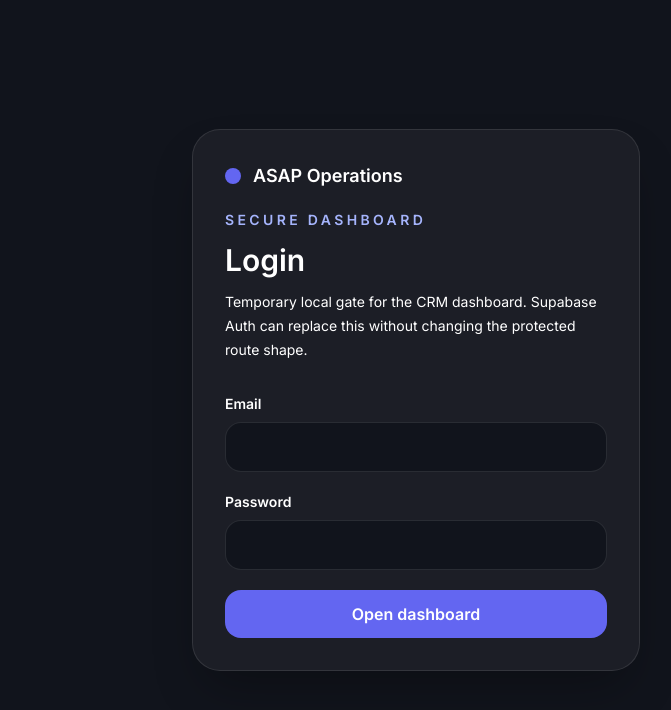
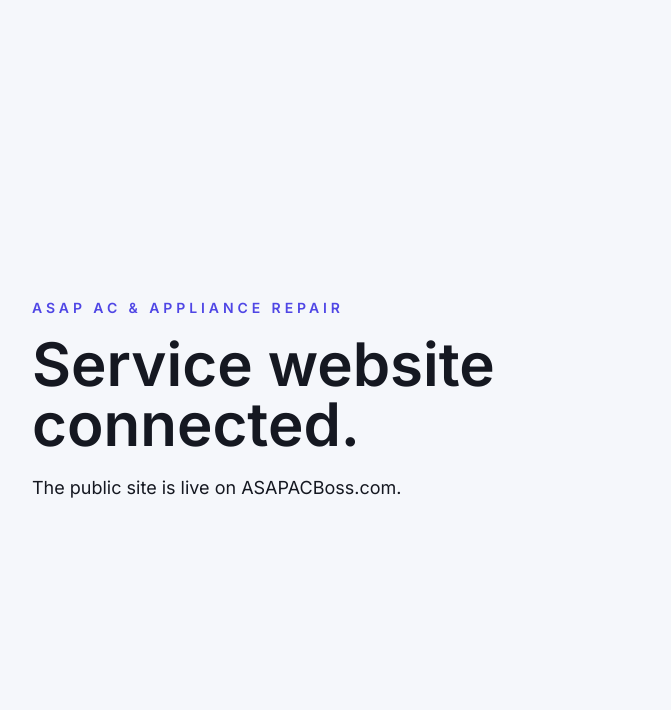
Before and after one commit to citygangsix/asap-appliances-app, a React (Vite) app in the folder New Folder With Items/: page / in a window 1280 px wide. Before the commit this address led to /login. Shown: the top 710 px of the page, without its empty margins (224-895 px from the left). Built offline with nearby package versions, Linux system fonts and the light colour scheme; no server answers.

Commit message:
Gate CRM under dashboard route

```diff
--- a/New Folder With Items/index.html
+++ b/New Folder With Items/index.html
@@ -3,7 +3,7 @@
   <head>
     <meta charset="UTF-8" />
     <meta name="viewport" content="width=device-width, initial-scale=1.0" />
-    <title>ASAP Operations</title>
+    <title>ASAP AC & Appliance Repair</title>
     <link rel="preconnect" href="https://fonts.googleapis.com" />
     <link rel="preconnect" href="https://fonts.gstatic.com" crossorigin />
     <link
--- a/New Folder With Items/src/App.jsx
+++ b/New Folder With Items/src/App.jsx
@@ -13,6 +13,40 @@
 import { RevenuePage } from "./pages/RevenuePage";
 import { SettingsPage } from "./pages/SettingsPage";
 import { TechniciansPage } from "./pages/TechniciansPage";
+
+function PublicWebsiteHome() {
+  return (
+    <main className="flex min-h-screen items-center justify-center bg-[#f5f7fb] px-6 text-[#151821]">
+      <section className="w-full max-w-3xl">
+        <p className="text-sm font-semibold uppercase tracking-[0.28em] text-indigo-600">
+          ASAP AC & Appliance Repair
+        </p>
+        <h1 className="mt-4 text-4xl font-semibold tracking-normal sm:text-6xl">
+          Service website connected.
+        </h1>
+        <p className="mt-5 max-w-2xl text-base leading-7 text-slate-600 sm:text-lg">
+          The public site is live on ASAPACBoss.com.
+        </p>
+      </section>
+    </main>
+  );
+}
+
+function PublicNotFoundPage() {
+  return (
+    <main className="flex min-h-screen items-center justify-center bg-[#f5f7fb] px-6 text-[#151821]">
+      <section className="w-full max-w-xl">
+        <p className="text-sm font-semibold uppercase tracking-[0.28em] text-indigo-600">
+          ASAP AC & Appliance Repair
+        </p>
+        <h1 className="mt-4 text-4xl font-semibold tracking-normal">Page not found.</h1>
+        <p className="mt-4 text-base leading-7 text-slate-600">
+          Check the address and try again.
+        </p>
+      </section>
+    </main>
+  );
+}
 
 function App() {
   return (
@@ -32,21 +66,12 @@
           <Route path="technicians" element={<TechniciansPage />} />
           <Route path="new-hires-candidates" element={<NewHiresCandidatesPage />} />
           <Route path="settings" element={<SettingsPage />} />
+          <Route path="*" element={<Navigate replace to="/dashboard" />} />
         </Route>
       </Route>
 
-      <Route path="/" element={<Navigate replace to="/dashboard" />} />
-      <Route path="/jobs" element={<Navigate replace to="/dashboard/jobs" />} />
-      <Route path="/customers" element={<Navigate replace to="/dashboard/customers" />} />
-      <Route path="/dispatch" element={<Navigate replace to="/dashboard/dispatch" />} />
-      <Route path="/communications" element={<Navigate replace to="/dashboard/communications" />} />
-      <Route path="/phone" element={<Navigate replace to="/dashboard/phone" />} />
-      <Route path="/invoices" element={<Navigate replace to="/dashboard/invoices" />} />
-      <Route path="/revenue" element={<Navigate replace to="/dashboard/revenue" />} />
-      <Route path="/technicians" element={<Navigate replace to="/dashboard/technicians" />} />
-      <Route path="/new-hires-candidates" element={<Navigate replace to="/dashboard/new-hires-candidates" />} />
-      <Route path="/settings" element={<Navigate replace to="/dashboard/settings" />} />
-      <Route path="*" element={<Navigate replace to="/dashboard" />} />
+      <Route path="/" element={<PublicWebsiteHome />} />
+      <Route path="*" element={<PublicNotFoundPage />} />
     </Routes>
   );
 }
--- a/New Folder With Items/src/lib/config/localOperationsServer.js
+++ b/New Folder With Items/src/lib/config/localOperationsServer.js
@@ -1,4 +1,7 @@
 export function getLocalOperationsServerUrl(pathname) {
-  const baseUrl = import.meta.env.VITE_LOCAL_OPERATIONS_SERVER_URL || "http://127.0.0.1:8787";
+  const configuredBaseUrl = import.meta.env.VITE_LOCAL_OPERATIONS_SERVER_URL?.trim();
+  const baseUrl =
+    configuredBaseUrl ||
+    (import.meta.env.DEV ? "http://127.0.0.1:8787" : window.location.origin);
   return `${baseUrl}${pathname}`;
 }
```
Also changed, not shown: 2 other files (tests, documents, lock files or other folders).
